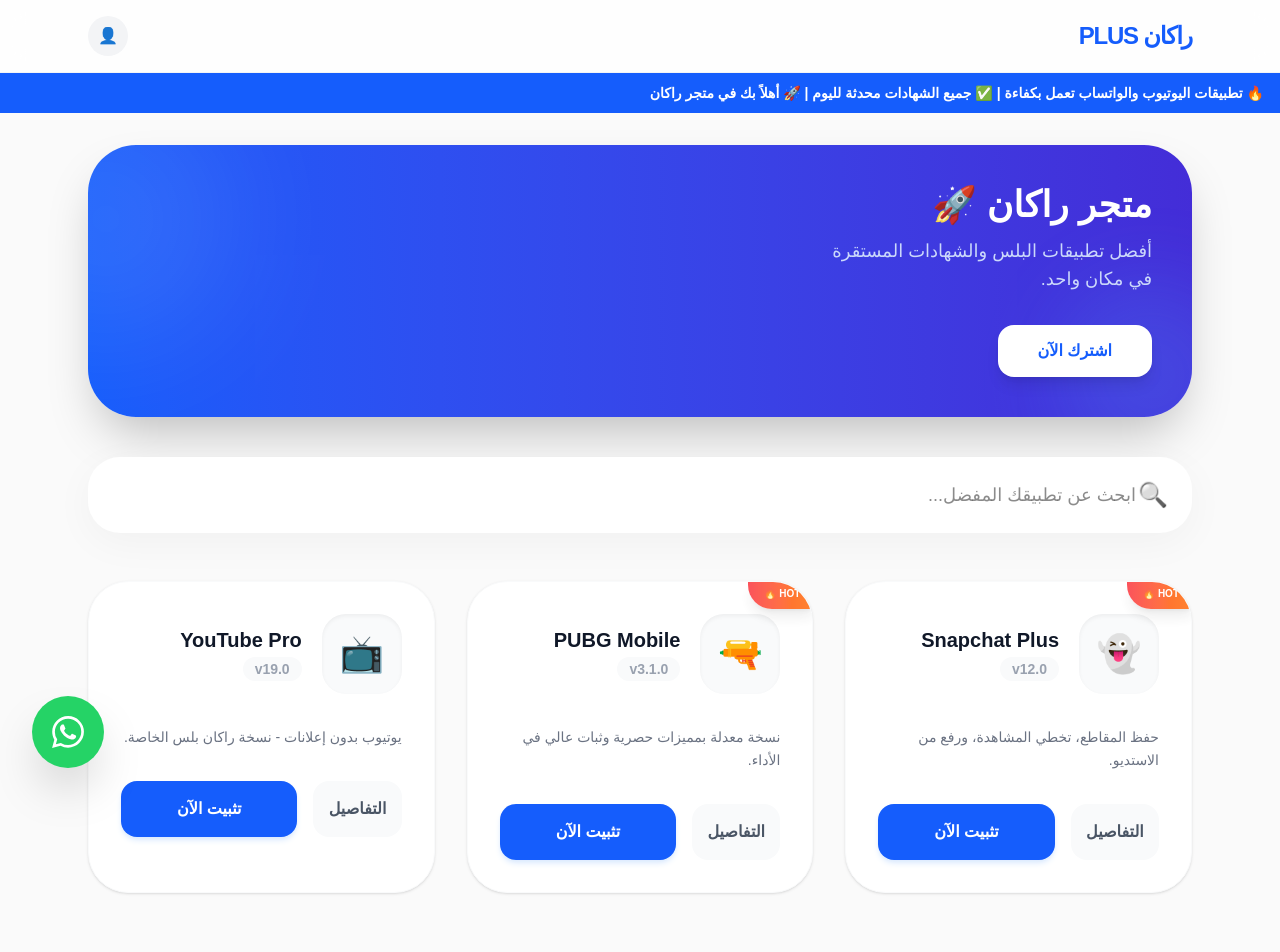
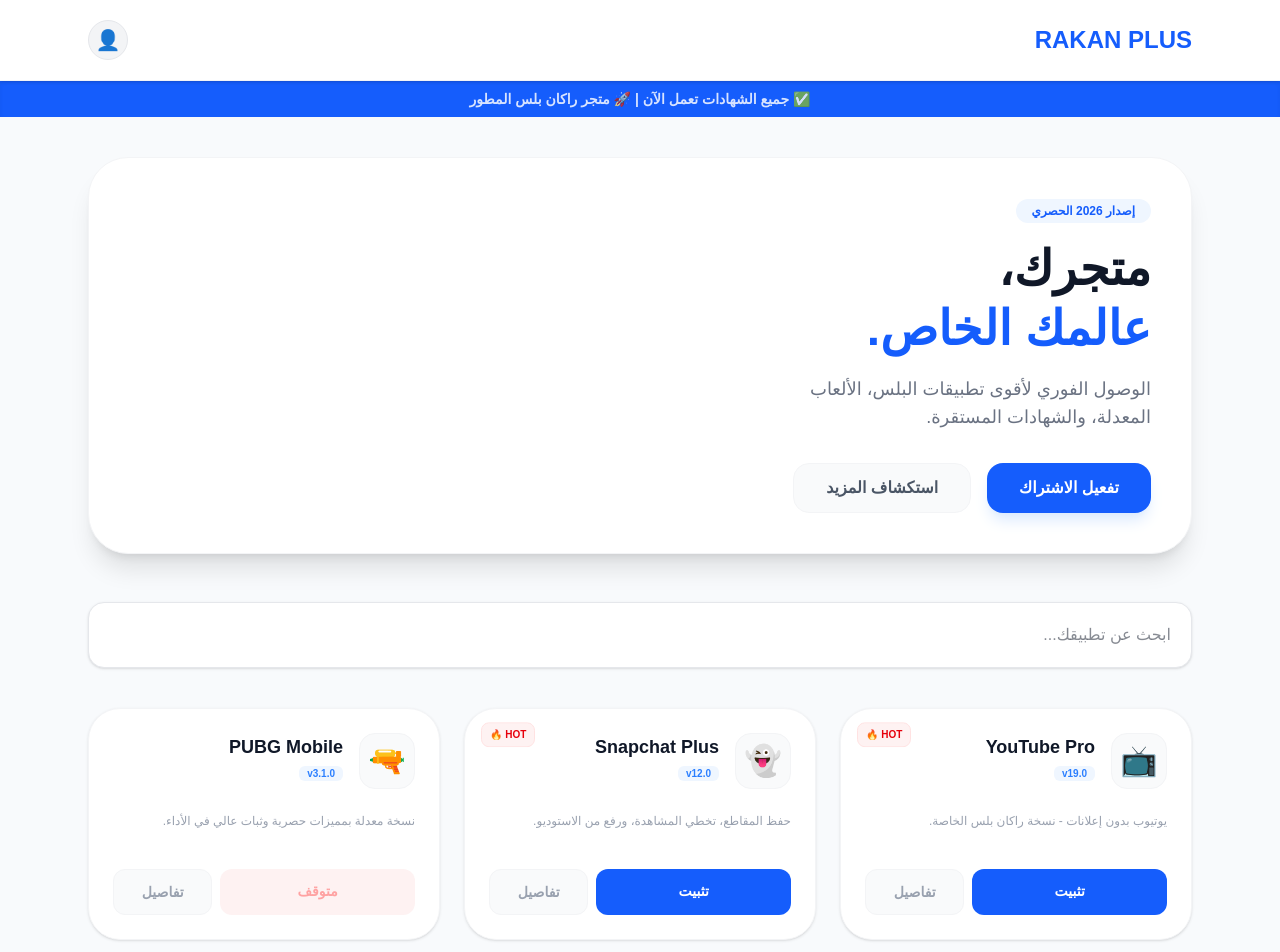
Before and after one commit to rakan2026/my-store, a Next.js app: page / in a window 1280 px wide. Shown: the top 952 px of the page. Built offline with nearby package versions, Linux system fonts and the light colour scheme.

Commit message:
العودة للتصميم الابيض الفخم

```diff
--- a/app/page.tsx
+++ b/app/page.tsx
@@ -12,148 +12,108 @@
   category: string;
   downloadUrl: string;
   status: 'working' | 'revoked';
+  isHot: boolean;
 }
 
 export default function Home() {
   const [apps, setApps] = useState<App[]>([]);
-  const [filteredApps, setFilteredApps] = useState<App[]>([]);
   const [searchQuery, setSearchQuery] = useState('');
 
   useEffect(() => {
     fetch('/apps.json')
       .then((res) => res.json())
-      .then((data) => {
-        setApps(data);
-        setFilteredApps(data);
-      });
+      .then((data) => setApps(data))
+      .catch(err => console.error("Error loading apps:", err));
   }, []);
 
-  const handleSearch = (e: React.ChangeEvent<HTMLInputElement>) => {
-    const query = e.target.value.toLowerCase();
-    setSearchQuery(query);
-    const filtered = apps.filter((app) =>
-      app.name.toLowerCase().includes(query)
+  const filteredApps = apps.filter((app) =>
+    app.name.toLowerCase().includes(searchQuery.toLowerCase())
   );
-    setFilteredApps(filtered);
-  };
 
   return (
-    <main className="min-h-screen bg-[#fafafa] pb-20 font-[sans-serif]" dir="rtl">
-      {/* الهيدر */}
-      <header className="bg-white/80 backdrop-blur-md sticky top-0 z-50 border-b border-gray-100">
-        <div className="max-w-6xl mx-auto px-6 py-4 flex justify-between items-center">
-          <h1 className="text-2xl font-black text-blue-600 tracking-tighter">راكان PLUS</h1>
-          <div className="w-10 h-10 bg-gray-100 rounded-full flex items-center justify-center">👤</div>
+    <main className="min-h-screen bg-[#f8fafc] pb-20 font-[sans-serif] text-right" dir="rtl">
+
+      {/* هيدر المتجر */}
+      <header className="bg-white border-b border-gray-100 sticky top-0 z-50 shadow-sm">
+        <div className="max-w-6xl mx-auto px-6 py-5 flex justify-between items-center">
+          <h1 className="text-2xl font-black text-blue-600">RAKAN PLUS</h1>
+          <div className="w-10 h-10 bg-gray-100 rounded-full flex items-center justify-center border border-gray-200 text-xl">👤</div>
         </div>
       </header>
 
-      {/* شريط الأخبار المتحرك */}
-      <div className="bg-blue-600 text-white py-2 overflow-hidden whitespace-nowrap">
-        <div className="animate-marquee inline-block px-4 font-bold text-sm">
-          🔥 تطبيقات اليوتيوب والواتساب تعمل بكفاءة | ✅ جميع الشهادات محدثة لليوم | 🚀 أهلاً بك في متجر راكان
+      {/* شريط التنبيهات المتصل بـ apps.json */}
+      <div className="bg-blue-600 text-white py-2 overflow-hidden shadow-inner">
+        <div className="animate-pulse text-center font-bold text-sm">
+           ✅ جميع الشهادات تعمل الآن | 🚀 متجر راكان بلس المطور
         </div>
       </div>
 
-      {/* بانر راكان بلس الفخم */}
-      <div className="max-w-6xl mx-auto px-6 mt-8 mb-10">
-        <div className="bg-gradient-to-r from-blue-600 to-indigo-700 rounded-[3rem] p-10 text-white relative overflow-hidden shadow-2xl transition-transform hover:scale-[1.01] duration-500">
+      {/* البانر الرئيسي - ستايل أبيض فخم */}
+      <div className="max-w-6xl mx-auto px-6 mt-10 mb-12">
+        <div className="bg-white rounded-[2.5rem] p-10 border border-gray-100 shadow-xl relative overflow-hidden">
           <div className="relative z-10">
-            <h2 className="text-4xl font-black mb-3">متجر راكان 🚀</h2>
-            <p className="text-blue-100 max-w-xs text-lg font-medium opacity-90">أفضل تطبيقات البلس والشهادات المستقرة في مكان واحد.</p>
-            <button className="mt-8 bg-white text-blue-600 px-10 py-3.5 rounded-2xl font-black hover:shadow-2xl transition-all active:scale-95 shadow-lg">
-              اشترك الآن
-            </button>
+            <span className="bg-blue-50 text-blue-600 px-4 py-1 rounded-full text-xs font-bold mb-4 inline-block">إصدار 2026 الحصري</span>
+            <h2 className="text-4xl md:text-5xl font-black mb-4 text-gray-900 leading-tight">متجرك، <br/> <span className="text-blue-600">عالمك الخاص.</span></h2>
+            <p className="text-gray-500 max-w-sm text-lg mb-8">الوصول الفوري لأقوى تطبيقات البلس، الألعاب المعدلة، والشهادات المستقرة.</p>
+            <div className="flex gap-4">
+               <button className="bg-blue-600 text-white px-8 py-3 rounded-2xl font-bold shadow-lg shadow-blue-100 transition-transform active:scale-95">تفعيل الاشتراك</button>
+               <button className="bg-gray-50 text-gray-600 px-8 py-3 rounded-2xl font-bold border border-gray-100">استكشاف المزيد</button>
             </div>
-          <div className="absolute top-[-20%] left-[-10%] w-64 h-64 bg-white opacity-10 rounded-full blur-3xl"></div>
-          <div className="absolute bottom-[-20%] right-[-5%] w-48 h-48 bg-blue-400 opacity-20 rounded-full blur-2xl"></div>
+          </div>
         </div>
       </div>
 
-      {/* مربع البحث */}
-      <div className="max-w-6xl mx-auto px-6 mb-12">
-        <div className="relative group">
+      {/* البحث */}
+      <div className="max-w-6xl mx-auto px-6 mb-10">
         <input
           type="text"
-            placeholder="ابحث عن تطبيقك المفضل..."
-            className="w-full p-6 pr-14 rounded-[2rem] border-none bg-white shadow-[0_10px_40px_rgba(0,0,0,0.04)] focus:ring-2 focus:ring-blue-500 transition-all text-lg outline-none"
+          placeholder="ابحث عن تطبيقك..."
+          className="w-full p-5 rounded-2xl border border-gray-200 bg-white text-gray-900 shadow-sm focus:ring-2 focus:ring-blue-500 outline-none transition-all"
           value={searchQuery}
-            onChange={handleSearch}
+          onChange={(e) => setSearchQuery(e.target.value)}
         />
-          <span className="absolute right-6 top-1/2 -translate-y-1/2 text-2xl grayscale group-focus-within:grayscale-0 transition-all">🔍</span>
-        </div>
       </div>
 
-      {/* عرض التطبيقات */}
-      <div className="max-w-6xl mx-auto px-6">
-        <div className="grid grid-cols-1 md:grid-cols-2 lg:grid-cols-3 gap-8">
+      {/* شبكة التطبيقات */}
+      <div className="max-w-6xl mx-auto px-6 grid grid-cols-1 md:grid-cols-2 lg:grid-cols-3 gap-6">
         {filteredApps.map((app) => (
-            <div key={app.id} className="relative bg-white rounded-[2.5rem] p-8 border border-gray-50 shadow-sm hover:shadow-xl transition-all duration-500 group overflow-hidden">
+          <div key={app.id} className="bg-white rounded-[2rem] p-6 border border-gray-100 shadow-sm hover:shadow-md transition-all relative">
 
-              {/* تاق الترند (يظهر لأول تطبيقين) */}
-              {app.id <= 2 && (<div className="absolute -top-1 -right-1 bg-gradient-to-r from-red-500 to-orange-500 text-white text-[10px] font-black px-4 py-2 rounded-bl-[1.5rem] shadow-lg z-10 animate-pulse">
+            {app.isHot && (
+              <div className="absolute top-4 left-4 bg-red-50 text-red-600 text-[10px] font-black px-2 py-1 rounded-lg border border-red-100 animate-bounce">
                 HOT 🔥
               </div>
             )}
 
-              <div className="flex items-center gap-5 mb-8">
-                <div className="w-20 h-20 bg-gray-50 rounded-[1.5rem] flex items-center justify-center text-4xl shadow-inner group-hover:rotate-6 transition-transform">
+            <div className="flex items-center gap-4 mb-6">
+              <div className="w-14 h-14 bg-gray-50 rounded-2xl flex items-center justify-center text-3xl border border-gray-100">
                 {app.icon}
               </div>
-                <div>
-                  <h3 className="text-xl font-bold text-gray-900 leading-tight mb-1">{app.name}</h3>
-                  <span className="text-sm font-bold text-gray-400 bg-gray-50 px-3 py-1 rounded-full">{app.version}</span>
+              <div className="flex-1 text-right">
+                <h3 className="text-lg font-bold text-gray-900 leading-none mb-1">{app.name}</h3><span className="text-[10px] font-bold text-blue-500 bg-blue-50 px-2 py-0.5 rounded-md">{app.version}</span>
               </div>
             </div>
 
-              <p className="text-gray-500 mb-8 line-clamp-2 text-sm font-medium leading-relaxed">
-                {app.description}
-              </p>
+            <p className="text-gray-400 text-xs mb-6 h-8 overflow-hidden">{app.description}</p>
 
-              <div className="flex items-center justify-between gap-4">
-                <Link
-                  href={`/app-details/${app.id}`}
-                  className="flex-1 text-center py-4 bg-gray-50 text-gray-600 rounded-2xl font-bold hover:bg-gray-100 transition-colors"
-                >
-                  التفاصيل
-                </Link>
+            <div className="flex gap-2">
               <Link
                 href={app.downloadUrl}
-                  className={`flex-[2] text-center py-4 rounded-2xl font-black shadow-md transition-all active:scale-95 ${
+                className={`flex-[2] text-center py-3 rounded-xl font-bold text-sm transition-all ${
                   app.status === 'working'
-                    ? 'bg-blue-600 text-white hover:bg-blue-700 shadow-blue-100'
-                    : 'bg-red-50 text-red-400 cursor-not-allowed'
+                  ? 'bg-blue-600 text-white hover:bg-blue-700'
+                  : 'bg-red-50 text-red-300 cursor-not-allowed'
                 }`}
               >
-                  {app.status === 'working' ? 'تثبيت الآن' : 'غير متوفر'}
+                {app.status === 'working' ? 'تثبيت' : 'متوقف'}
+              </Link>
+              <Link href="#" className="flex-1 text-center py-3 bg-gray-50 text-gray-400 rounded-xl font-bold text-sm border border-gray-100">
+                تفاصيل
               </Link>
             </div>
           </div>
         ))}
       </div>
-      </div>
-
-      {/* الفوتر */}
-      <footer className="mt-24 border-t border-gray-100 py-16 text-center">
-        <div className="flex justify-center gap-8 mb-8 text-3xl">
-          <span className="cursor-pointer hover:scale-125 transition-transform">🐦</span>
-          <span className="cursor-pointer hover:scale-125 transition-transform">📸</span>
-          <span className="cursor-pointer hover:scale-125 transition-transform">💬</span>
-        </div>
-        <p className="text-gray-400 font-bold text-lg">
-          جميع الحقوق محفوظة لـ <span className="text-blue-600">راكان بلس</span> © 2026
-        </p>
-      </footer>
-
-      {/* زر الواتساب العايم */}
-      <a
-        href="https://wa.me/9665XXXXXXXX"
-        target="_blank"
-        className="fixed bottom-8 left-8 bg-[#25D366] text-white p-5 rounded-full shadow-2xl hover:scale-110 active:scale-90 transition-all z-[100]"
-      >
-        <svg className="w-8 h-8" fill="currentColor" viewBox="0 0 24 24">
-          <path d="M17.472 14.382c-.297-.149-1.758-.867-2.03-.967-.273-.099-.471-.148-.67.15-.197.297-.767.966-.94 1.164-.173.199-.347.223-.644.075-.297-.15-1.255-.463-2.39-1.475-.883-.788-1.48-1.761-1.653-2.059-.173-.297-.018-.458.13-.606.134-.133.298-.347.446-.52.149-.174.198-.298.298-.497.099-.198.05-.371-.025-.52-.075-.149-.669-1.612-.916-2.207-.242-.579-.487-.5-.669-.51-.173-.008-.371-.01-.57-.01-.198 0-.52.074-.792.372-.272.297-1.04 1.016-1.04 2.479 0 1.462 1.065 2.875 1.213 3.074.149.198 2.096 3.2 5.077 4.487.709.306 1.262.489 1.694.625.712.227 1.36.195 1.871.118.571-.085 1.758-.719 2.006-1.413.248-.694.248-1.289.173-1.413-.074-.124-.272-.198-.57-.347m-5.421 7.403h-.004a9.87 9.87 0 01-5.031-1.378l-.361-.214-3.741.982.998-3.648-.235-.374a9.86 9.86 0 01-1.51-5.26c.001-5.45 4.436-9.884 9.888-9.884 2.64 0 5.122 1.03 6.988 2.898a9.825 9.825 0 012.893 6.994c-.003 5.45-4.437 9.884-9.885 9.884m8.413-18.297A11.815 11.815 0 0012.05 0C5.495 0 .16 5.335.157 11.892c0 2.096.547 4.142 1.588 5.945L.057 24l6.305-1.654a11.882 11.882 0 005.683 1.448h.005c6.554 0 11.89-5.335 11.893-11.893a11.821 11.821 0 00-3.48-8.413Z"/>
-        </svg>
-      </a>
     </main>
   );
 }
--- a/public/apps.json
+++ b/public/apps.json
@@ -1,32 +1,46 @@
 [
   {
     "id": 1,
-    "name": "Snapchat Plus",
-    "version": "v12.0",
-    "description": "حفظ المقاطع، تخطي المشاهدة، ورفع من الاستديو.",
-    "icon": "👻",
-    "category": "سوشيال ميديا",
-    "downloadUrl": "itms-services://?action=download-manifest&url=https://rakan-store.vercel.app/manifests/snap.plist",
-    "status": "working"
+    "name": "YouTube Pro",
+    "version": "v19.0",
+    "description": "يوتيوب بدون إعلانات - نسخة راكان بلس الخاصة.",
+    "icon": "📺",
+    "category": "Plus",
+    "downloadUrl": "https://example.com/download/yt-pro",
+    "status": "working",
+    "isHot": true
   },
   {
     "id": 2,
+    "name": "Snapchat Plus",
+    "version": "v12.0",
+    "description": "حفظ المقاطع، تخطي المشاهدة، ورفع من الاستوديو.",
+    "icon": "👻",
+    "category": "Social",
+    "downloadUrl": "https://example.com/download/snap-plus",
+    "status": "working",
+    "isHot": true
+  },
+  {
+    "id": 3,
     "name": "PUBG Mobile",
     "version": "v3.1.0",
     "description": "نسخة معدلة بمميزات حصرية وثبات عالي في الأداء.",
     "icon": "🔫",
-    "category": "ألعاب",
-    "downloadUrl": "itms-services://?action=download-manifest&url=https://rakan-store.vercel.app/manifests/pubg.plist",
-    "status": "working"
+    "category": "Games",
+    "downloadUrl": "https://example.com/download/pubg",
+    "status": "revoked",
+    "isHot": false
   },
   {
-  "id": 3,
-  "name": "YouTube Pro",
-  "version": "v19.0",
-  "description": "يوتيوب بدون إعلانات - نسخة راكان بلس الخاصة.",
-  "icon": "📺",
-  "category": "أدوات",
-  "downloadUrl": "itms-services://?action=download-manifest&url=https://my-store-seven-neon.vercel.app/yt.plist",
-  "status": "working"
-}
+    "id": 4,
+    "name": "WhatsApp Gold",
+    "version": "v10.5",
+    "description": "واتساب بلس مع ميزة إخفاء الظهور وتحميل الحالات.",
+    "icon": "👑",
+    "category": "Social",
+    "downloadUrl": "https://example.com/download/wa-gold",
+    "status": "working",
+    "isHot": false
+  }
 ]
```
Lines whose indentation alone changed are shown as unchanged.
